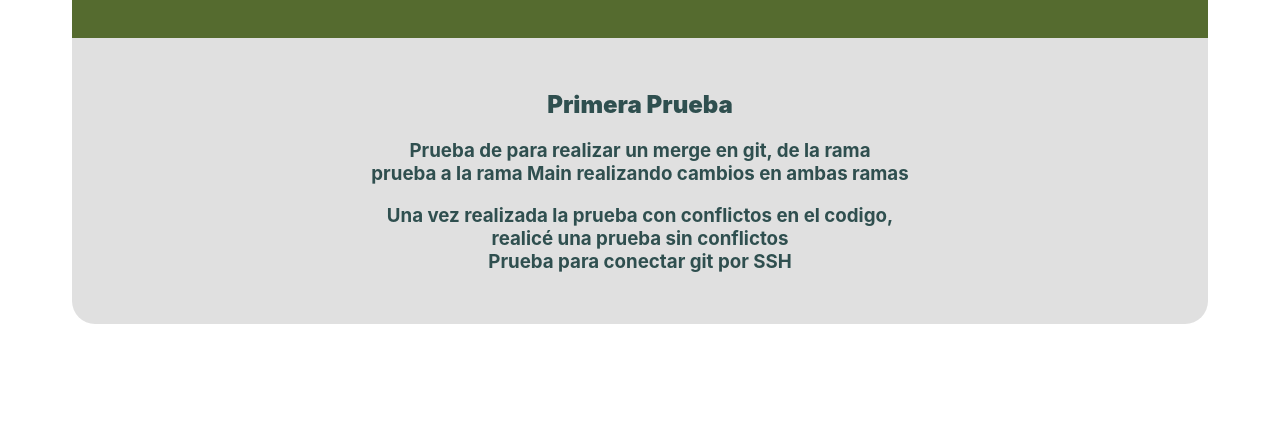
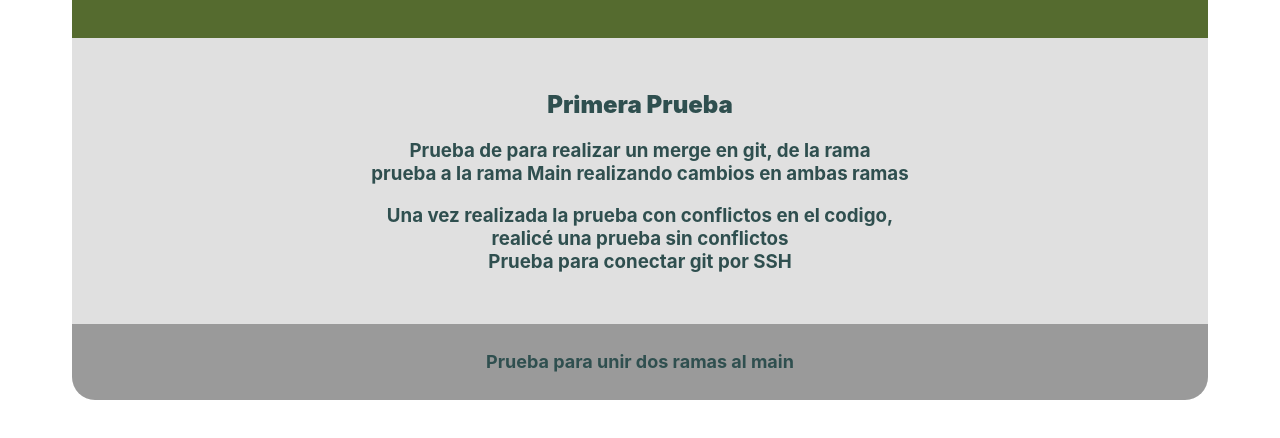
Before and after one commit to jbeltran402/ProyectoPersonal, a plain HTML site: page Index.html in a window 1280 px wide. Shown: the part 146-584 px from the top of the page. Drawn offline with Linux system fonts and the light colour scheme.

Commit message:
Footer completo

```diff
--- a/Estilos/Estilos.css
+++ b/Estilos/Estilos.css
@@ -1,5 +1,4 @@
 #cabecera {
-  padding: 0 0 2em 0;
   background-color: rgba(100, 100, 100, 0.2);
   margin: 2em 4em 2em 4em;
   border-radius: 23px 23px 23px 23px;
@@ -18,11 +17,25 @@
 }
 .cuerpo {
   padding-top: 2em;
+  padding-bottom: 2em;
   font-family: -apple-system, BlinkMacSystemFont, "Segoe UI", Roboto, Oxygen,
     Ubuntu, Cantarell, "Open Sans", "Helvetica Neue", sans-serif;
   text-align: center;
   color: darkslategray;
 }
-h2{
+h2 {
   font-weight: 900;
 }
+.footer{
+  color: darkslategray;
+  font-size: large;
+  font-weight: bolder;
+  font-family: -apple-system, BlinkMacSystemFont, "Segoe UI", Roboto, Oxygen,
+    Ubuntu, Cantarell, "Open Sans", "Helvetica Neue", sans-serif;
+  text-align: center;
+  padding: 0.2em;
+  background-color: rgba(100, 100, 100, 0.555);
+  border-radius: 23px 23px 0px 0px;
+  -webkit-border-radius: 0px 0px 23px 23px;
+  -moz-border-radius: 0px 0px 23px 23px;
+}
--- a/Index.html
+++ b/Index.html
@@ -1,11 +1,13 @@
 <!DOCTYPE html>
 <html lang="es">
+
 <head>
   <meta charset="UTF-8" />
   <meta name="viewport" content="width=device-width, initial-scale=1.0" />
   <link rel="stylesheet" href="Estilos/Estilos.css" />
   <title>prueba Git</title>
 </head>
+
 <body>
   <div id="cabecera">
     <div class="contenedorTitulo">
@@ -22,10 +24,18 @@
       <p>
       <h3>Una vez realizada la prueba con conflictos en el codigo,
         <br>realicé una prueba sin conflictos
-          <br>Prueba para conectar git por SSH </h3>
+        <br>Prueba para conectar git por SSH
+      </h3>
       </p>
     </div>
+    <footer>
+      <div class="footer">
+        <h4>Prueba para unir dos ramas al main</h4>
+      </div>
+    </footer>
   </div>
 </body>
+
 <script src="Js/Funciones.js"></script>
+
 </html>
```
Lines whose indentation alone changed are shown as unchanged.
